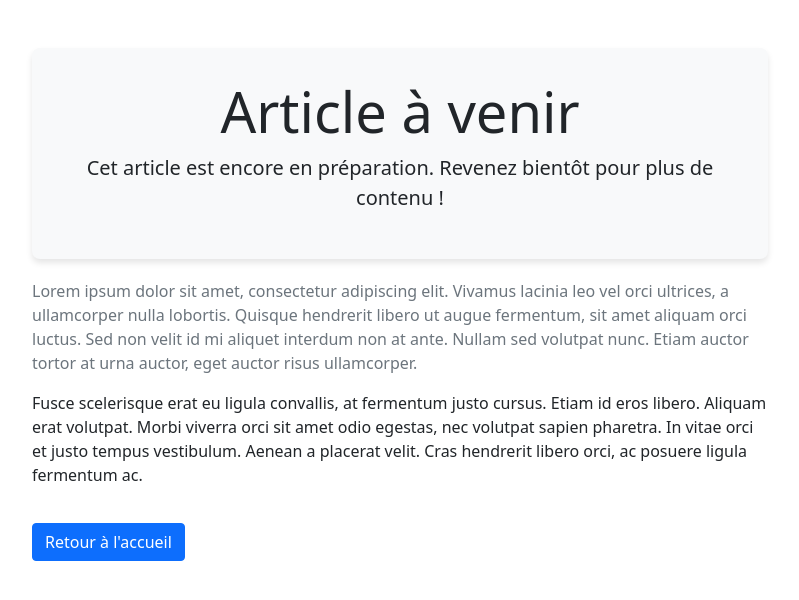
After one commit to rlamer/UEL312-Mini-framework-Groupe-North, a PHP site: template src/Template/article.twig in a window 1280 px wide. The commit adds this page. Shown: the top 600 px of the page, without its empty margins (240-1039 px from the left). Run offline with PHP 8.4, Linux system fonts and the light colour scheme; the template is opened without the code that fills it, so the values that code supplies are empty; some libraries are stand-ins or nearby versions.

Commit message:
ajout templates twig

```diff
--- /dev/null
+++ b/src/Template/article.twig
@@ -0,0 +1,51 @@
+<!DOCTYPE html>
+<html lang="fr">
+<head>
+    <meta charset="UTF-8">
+    <meta name="viewport" content="width=device-width, initial-scale=1.0">
+    <title>Article</title>
+    <!-- Lien vers Bootstrap pour un design moderne -->
+    <link href="https://cdn.jsdelivr.net/npm/bootstrap@5.1.3/dist/css/bootstrap.min.css" rel="stylesheet">
+    <style>
+        .article-header {
+            background-color: #f8f9fa;
+            padding: 30px;
+            border-radius: 8px;
+            box-shadow: 0 4px 6px rgba(0, 0, 0, 0.1);
+        }
+        .article-content {
+            margin-top: 20px;
+        }
+        .btn-back {
+            margin-top: 20px;
+            font-size: 16px;
+        }
+    </style>
+</head>
+<body>
+    <!-- Conteneur principal -->
+    <div class="container mt-5">
+        <div class="row justify-content-center">
+            <div class="col-md-8">
+                <!-- En-tête de l'article -->
+                <div class="article-header text-center">
+                    <h1 class="display-4">Article à venir</h1>
+                    <p class="lead">Cet article est encore en préparation. Revenez bientôt pour plus de contenu !</p>
+                </div>
+
+                <!-- Contenu de l'article -->
+                <div class="article-content">
+                    <p class="text-muted">Lorem ipsum dolor sit amet, consectetur adipiscing elit. Vivamus lacinia leo vel orci ultrices, a ullamcorper nulla lobortis. Quisque hendrerit libero ut augue fermentum, sit amet aliquam orci luctus. Sed non velit id mi aliquet interdum non at ante. Nullam sed volutpat nunc. Etiam auctor tortor at urna auctor, eget auctor risus ullamcorper.</p>
+                    <p>Fusce scelerisque erat eu ligula convallis, at fermentum justo cursus. Etiam id eros libero. Aliquam erat volutpat. Morbi viverra orci sit amet odio egestas, nec volutpat sapien pharetra. In vitae orci et justo tempus vestibulum. Aenean a placerat velit. Cras hendrerit libero orci, ac posuere ligula fermentum ac.</p>
+                </div>
+
+                <!-- Bouton de retour à l'accueil -->
+                <a href="/" class="btn btn-primary btn-back">Retour à l'accueil</a>
+            </div>
+        </div>
+    </div>
+
+    <!-- Script Bootstrap (facultatif pour certains composants interactifs) -->
+    <script src="https://cdn.jsdelivr.net/npm/bootstrap@5.1.3/dist/js/bootstrap.bundle.min.js"></script>
+</body>
+</html>
--- a/src/Template/home.twig
+++ b/src/Template/home.twig
@@ -56,6 +56,10 @@
 $router = new SimpleRouter($renderer);
 <span style="color:red;">2/ Enregistrer les routes ! </span>
 $router->register('/', [HomeController::class, 'index']);
+$router->register('/contact', [ContactController::class, 'index']);
+$router->register('/accueil', [AccueilController::class, 'index']);
+$router->register('/article', [ArticleController::class, 'show']);
+$router->register('/blog', [BlogController::class, 'index']);
 <span style="color:red;">3/ Récupérer l'URL de la requête </span>
 $requestUri = $_SERVER['REQUEST_URI'] ?? '/';
 <span style="color:red;">4/Déclencher le dispatch de la route !</span>
```
Also changed, not shown: index.php (+7 -2 lines), src/Controller/AccueilController.php (added, +21 -0 lines), src/Controller/ArticleController.php (added, +19 -0 lines), src/Controller/BlogController.php (added, +21 -0 lines), src/Router/SimpleRouter.php (+21 -17 lines), src/Template/accueil.twig (added, +26 -0 lines), src/Template/blog.twig (added, +28 -0 lines).
